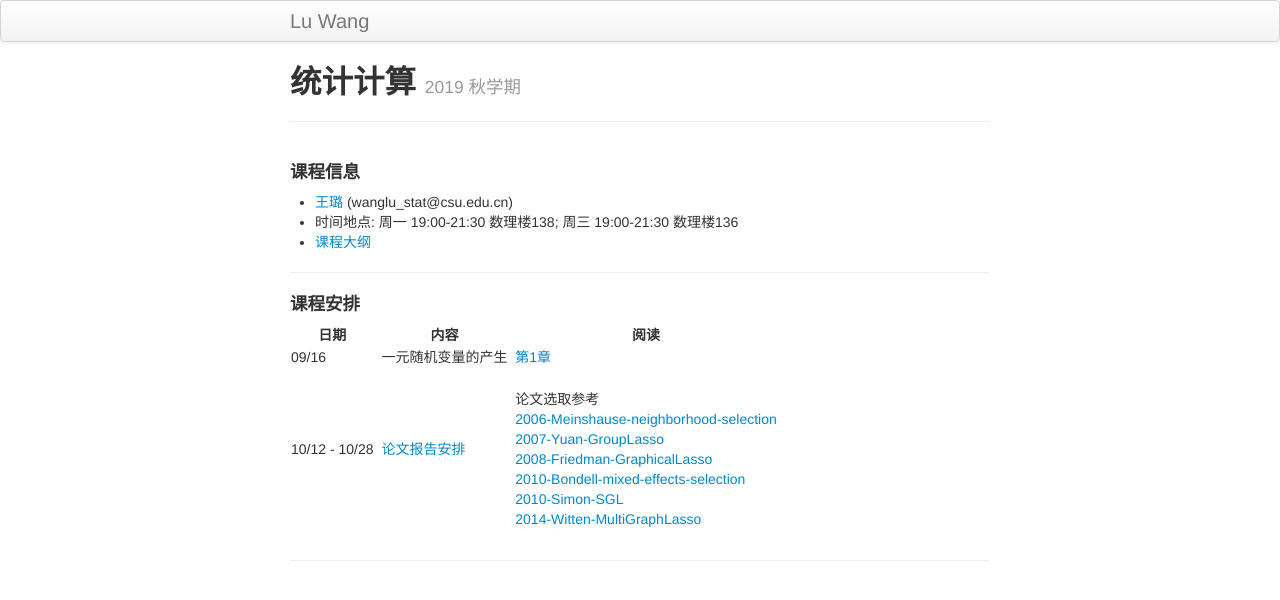
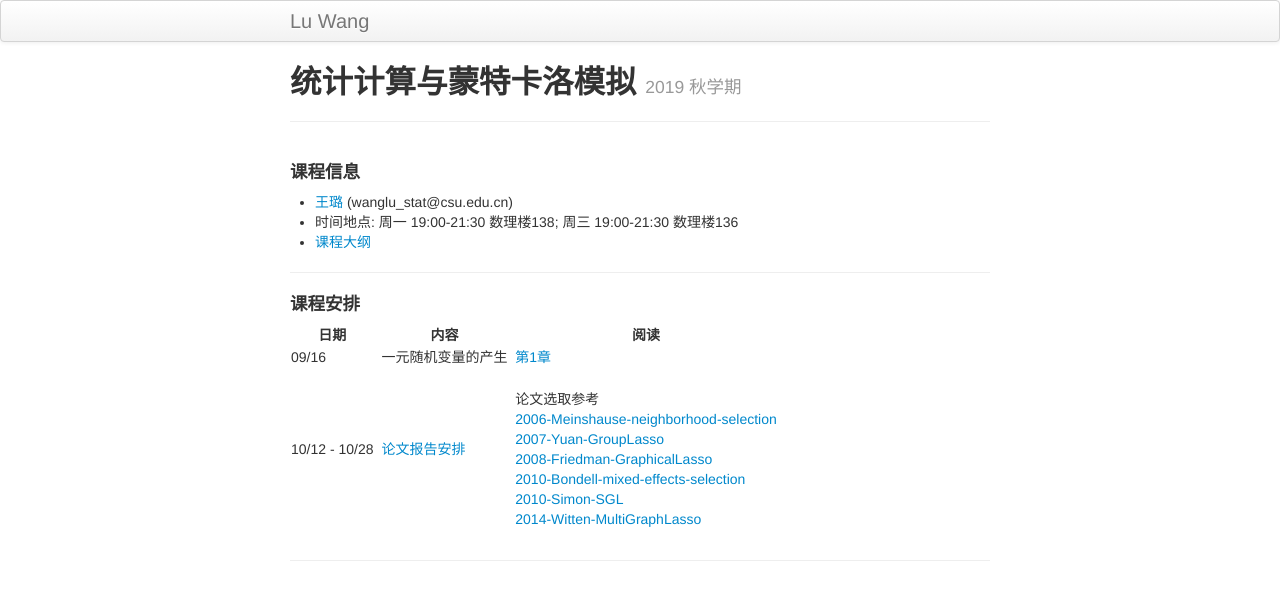
Before and after one commit to wangronglu/StatisticalComputing, a Jekyll site: the page built from index.md, in a window 1280 px wide. Shown: the top 600 px of the page. Built offline with Jekyll 4.4.1, drawn with Linux system fonts in a browser that asks for light colours.

Commit message:
Update index.md

```diff
--- a/index.md
+++ b/index.md
@@ -1,6 +1,6 @@
 ---
 layout: page
-title: 统计计算
+title: 统计计算与蒙特卡洛模拟
 tagline: 2019 秋学期
 description: 课程网站
 ---
```
